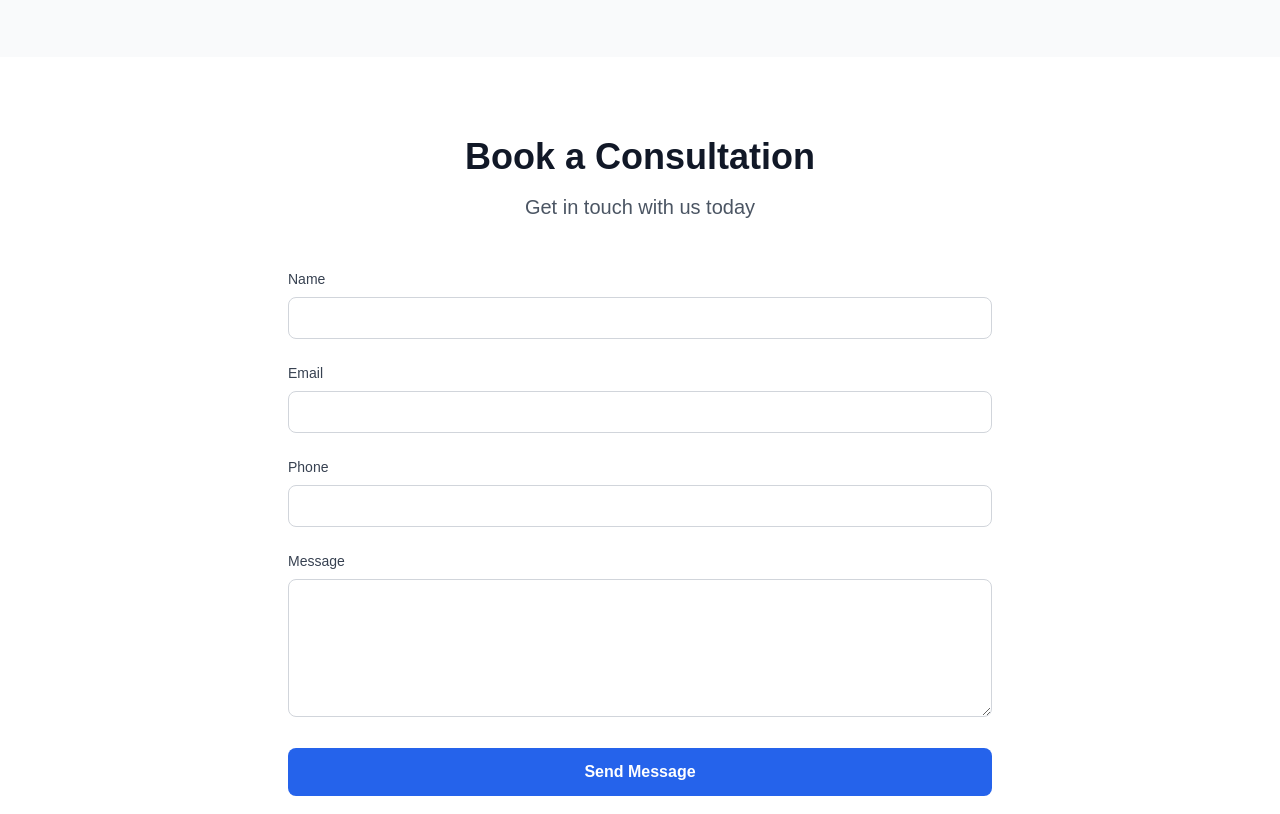
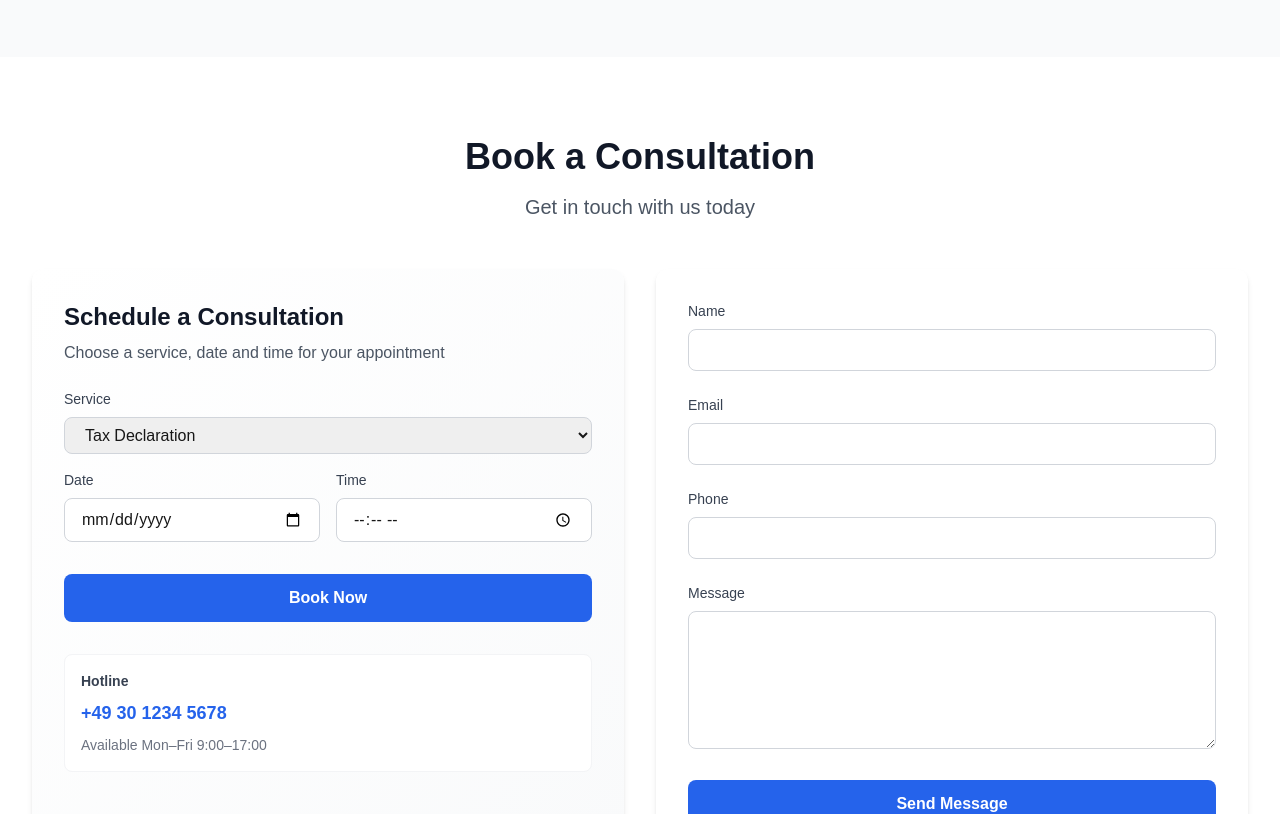
Before and after one commit to quocvietphung/document-intelligence-lab, a Next.js app: page /en in a window 1280 px wide. Shown: the part 2120-2934 px from the top of the page. Built offline with nearby package versions, Linux system fonts and the light colour scheme.

Commit message:
Refactor contact form to include booking details and enhance layout

```diff
--- a/app/api/booking/route.ts
+++ b/app/api/booking/route.ts
@@ -3,7 +3,7 @@ import { NextResponse } from "next/server";
 export async function POST(request: Request) {
   try {
     const body = await request.json();
-    const { name, email, phone, message } = body;
+    const { name, email, phone, message, service, date, time } = body;
 
     // Validate required fields
     if (!name || !email || !message) {
@@ -13,15 +13,28 @@ export async function POST(request: Request) {
       );
     }
 
+    // Basic validation for optional booking fields
+    const bookingInfo = {
+      service: service || null,
+      date: date || null,
+      time: time || null,
+    };
+
     // Here you would typically:
-    // 1. Send an email notification
+    // 1. Send an email notification with booking details
     // 2. Store the booking in a database
     // 3. Send confirmation email to the user
 
     // For now, we'll just log it and return success
-    console.log("New booking request:", { name, email, phone, message });
+    console.log("New booking request:", {
+      name,
+      email,
+      phone,
+      message,
+      bookingInfo,
+    });
 
-    // Simulate email sending delay
+    // Simulate email sending / processing delay
     await new Promise((resolve) => setTimeout(resolve, 500));
 
     return NextResponse.json(
--- a/components/sections/ContactSection.tsx
+++ b/components/sections/ContactSection.tsx
@@ -5,11 +5,15 @@ import { useState } from "react";
 
 export default function ContactSection() {
   const t = useTranslations("contact");
+  const s = useTranslations("services");
   const [formData, setFormData] = useState({
     name: "",
     email: "",
     phone: "",
     message: "",
+    service: "tax_declaration",
+    date: "",
+    time: "",
   });
   const [status, setStatus] = useState<"idle" | "loading" | "success" | "error">("idle");
 
@@ -28,7 +32,7 @@ export default function ContactSection() {
 
       if (response.ok) {
         setStatus("success");
-        setFormData({ name: "", email: "", phone: "", message: "" });
+        setFormData({ name: "", email: "", phone: "", message: "", service: "tax_declaration", date: "", time: "" });
         setTimeout(() => setStatus("idle"), 5000);
       } else {
         setStatus("error");
@@ -41,24 +45,105 @@ export default function ContactSection() {
   };
 
   const handleChange = (
-    e: React.ChangeEvent<HTMLInputElement | HTMLTextAreaElement>
+    e: React.ChangeEvent<HTMLInputElement | HTMLTextAreaElement | HTMLSelectElement>
   ) => {
     setFormData({
       ...formData,
       [e.target.name]: e.target.value,
-    });
+    } as any);
   };
 
   return (
     <section id="contact" className="py-20 bg-white">
-      <div className="max-w-3xl mx-auto px-4 sm:px-6 lg:px-8">
+      <div className="max-w-7xl mx-auto px-4 sm:px-6 lg:px-8">
         <div className="text-center mb-12">
-          <h2 className="text-3xl md:text-4xl font-bold text-gray-900 mb-4">
-            {t("title")}
-          </h2>
+          <h2 className="text-3xl md:text-4xl font-bold text-gray-900 mb-4">{t("title")}</h2>
           <p className="text-xl text-gray-600">{t("subtitle")}</p>
         </div>
 
+        <div className="grid grid-cols-1 md:grid-cols-2 gap-8">
+          {/* Left: Booking card + hotline */}
+          <div className="bg-gradient-to-br from-white to-gray-50 p-8 rounded-xl shadow-md">
+            <h3 className="text-2xl font-semibold text-gray-900 mb-2">{t("booking_title")}</h3>
+            <p className="text-gray-600 mb-6">{t("booking_subtitle")}</p>
+
+            <form onSubmit={handleSubmit} className="space-y-4">
+              <div>
+                <label className="block text-sm font-medium text-gray-700 mb-2">
+                  {t("service_label")}
+                </label>
+                <select
+                  name="service"
+                  value={formData.service}
+                  onChange={handleChange}
+                  className="w-full px-4 py-2 border border-gray-300 rounded-lg focus:ring-2 focus:ring-blue-600"
+                >
+                  <option value="tax_declaration">{s("tax_declaration.title")}</option>
+                  <option value="tax_optimization">{s("tax_optimization.title")}</option>
+                  <option value="real_estate">{s("real_estate.title")}</option>
+                  <option value="it_consulting">{s("it_consulting.title")}</option>
+                  <option value="accounting">{s("accounting.title")}</option>
+                </select>
+              </div>
+
+              <div className="grid grid-cols-2 gap-4">
+                <div>
+                  <label className="block text-sm font-medium text-gray-700 mb-2">{t("date_label")}</label>
+                  <input
+                    type="date"
+                    name="date"
+                    value={formData.date}
+                    onChange={handleChange}
+                    className="w-full px-4 py-2 border border-gray-300 rounded-lg focus:ring-2 focus:ring-blue-600"
+                  />
+                </div>
+
+                <div>
+                  <label className="block text-sm font-medium text-gray-700 mb-2">{t("time_label")}</label>
+                  <input
+                    type="time"
+                    name="time"
+                    value={formData.time}
+                    onChange={handleChange}
+                    className="w-full px-4 py-2 border border-gray-300 rounded-lg focus:ring-2 focus:ring-blue-600"
+                  />
+                </div>
+              </div>
+
+              <div className="pt-4">
+                <button
+                  type="submit"
+                  disabled={status === "loading"}
+                  className="w-full bg-blue-600 text-white px-6 py-3 rounded-lg font-semibold hover:bg-blue-700 transition-colors disabled:bg-gray-400"
+                >
+                  {status === "loading" ? "..." : t("book_now")}
+                </button>
+              </div>
+
+              {status === "success" && (
+                <div className="bg-green-100 text-green-700 px-4 py-3 rounded-lg">
+                  {t("success")}
+                </div>
+              )}
+
+              {status === "error" && (
+                <div className="bg-red-100 text-red-700 px-4 py-3 rounded-lg">
+                  {t("error")}
+                </div>
+              )}
+            </form>
+
+            <div className="mt-8 p-4 bg-white border border-gray-100 rounded-lg">
+              <h4 className="text-sm font-semibold text-gray-700 mb-2">{t("hotline_label")}</h4>
+              <a href="tel:+493012345678" className="text-lg font-bold text-blue-600 hover:underline">
+                +49 30 1234 5678
+              </a>
+              <p className="text-sm text-gray-500 mt-2">{t("hotline_note")}</p>
+            </div>
+          </div>
+
+          {/* Right: Contact form details (kept for messages / general contact) */}
+          <div className="bg-white p-8 rounded-xl shadow-md">
             <form onSubmit={handleSubmit} className="space-y-6">
               <div>
                 <label htmlFor="name" className="block text-sm font-medium text-gray-700 mb-2">
@@ -140,6 +225,8 @@ export default function ContactSection() {
               )}
             </form>
           </div>
+        </div>
+      </div>
     </section>
   );
 }
--- a/messages/de.json
+++ b/messages/de.json
@@ -63,7 +63,15 @@
     "message": "Nachricht",
     "submit": "Nachricht senden",
     "success": "Vielen Dank! Wir werden uns bald bei Ihnen melden.",
-    "error": "Etwas ist schief gelaufen. Bitte versuchen Sie es erneut."
+    "error": "Etwas ist schief gelaufen. Bitte versuchen Sie es erneut.",
+    "booking_title": "Termin vereinbaren",
+    "booking_subtitle": "Wählen Sie Service, Datum und Uhrzeit für Ihre Beratung",
+    "service_label": "Leistung",
+    "date_label": "Datum",
+    "time_label": "Uhrzeit",
+    "book_now": "Termin buchen",
+    "hotline_label": "Hotline",
+    "hotline_note": "Erreichbar Mo–Fr 9:00–17:00"
   },
   "footer": {
     "about": "Über uns",
--- a/messages/en.json
+++ b/messages/en.json
@@ -63,7 +63,15 @@
     "message": "Message",
     "submit": "Send Message",
     "success": "Thank you! We'll contact you soon.",
-    "error": "Something went wrong. Please try again."
+    "error": "Something went wrong. Please try again.",
+    "booking_title": "Schedule a Consultation",
+    "booking_subtitle": "Choose a service, date and time for your appointment",
+    "service_label": "Service",
+    "date_label": "Date",
+    "time_label": "Time",
+    "book_now": "Book Now",
+    "hotline_label": "Hotline",
+    "hotline_note": "Available Mon–Fri 9:00–17:00"
   },
   "footer": {
     "about": "About Us",
--- a/messages/vi.json
+++ b/messages/vi.json
@@ -63,7 +63,15 @@
     "message": "Tin nhắn",
     "submit": "Gửi tin nhắn",
     "success": "Cảm ơn bạn! Chúng tôi sẽ liên hệ với bạn sớm.",
-    "error": "Đã xảy ra lỗi. Vui lòng thử lại."
+    "error": "Đã xảy ra lỗi. Vui lòng thử lại.",
+    "booking_title": "Đặt lịch hẹn",
+    "booking_subtitle": "Chọn dịch vụ, ngày và giờ cho buổi tư vấn của bạn",
+    "service_label": "Dịch vụ",
+    "date_label": "Ngày",
+    "time_label": "Giờ",
+    "book_now": "Đặt ngay",
+    "hotline_label": "Đường dây nóng",
+    "hotline_note": "Hỗ trợ Thứ hai–Thứ sáu 9:00–17:00"
   },
   "footer": {
     "about": "Về chúng tôi",
```
Lines whose indentation alone changed are shown as unchanged.
